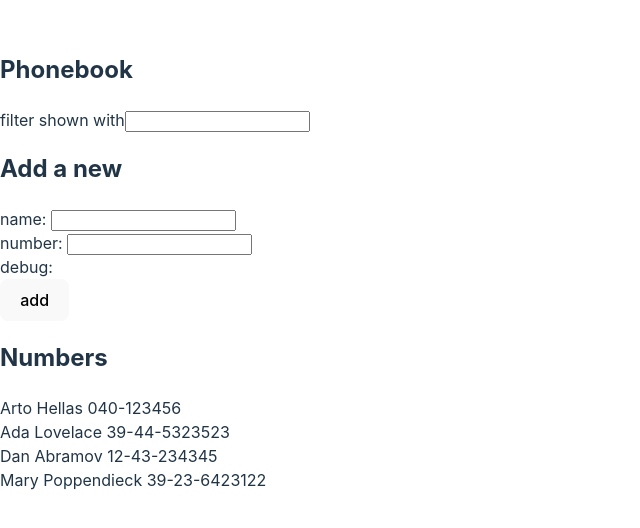
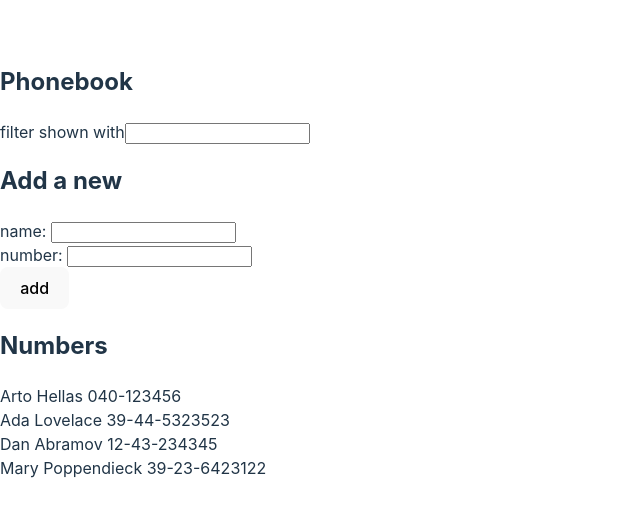
Before and after one commit to mankeli86/FullStackOpen23, a React (Vite) app in the folder osa2/puhelinluettelo/: page / in a window 1280 px wide. Shown: the part 138-666 px from the top of the page, without its empty margins (0-640 px from the left). Built offline with nearby package versions, Linux system fonts and the light colour scheme.

Commit message:
puhelinluettelo step5

```diff
--- a/osa2/puhelinluettelo/src/App.jsx
+++ b/osa2/puhelinluettelo/src/App.jsx
@@ -1,4 +1,34 @@
 import { useState } from 'react'
+
+const Filter = ({ search, handleSearch }) => {
+  return (
+    <div>
+      filter shown with<input value={search} onChange={handleSearch}/>
+    </div>
+  )
+}
+
+const PersonForm = ({ name, number, handleName, handleNumber, addNumber }) => {
+  return (
+    <form onSubmit={addNumber}>
+      <div>
+        name: <input value={name} onChange={handleName}/>
+      </div>
+      <div>
+        number: <input value={number} onChange={handleNumber}/>
+      </div>
+      <div>
+        <button type="submit">add</button>
+      </div>
+    </form>
+  )
+}
+
+const Persons = ({ persons }) => {
+  return (
+    persons.map(person => <div key={person.name}>{person.name} {person.number}</div>)
+  )
+}
 
 const App = () => {
   const [persons, setPersons] = useState([
@@ -47,24 +77,12 @@ const App = () => {
   return (
     <div>
       <h2>Phonebook</h2>
-      <div>
-        filter shown with<input value={nameSearch} onChange={handleSearchChange}/>
-      </div>
+      <Filter search={nameSearch} handleSearch={handleSearchChange}/>
       <h2>Add a new</h2>
-      <form onSubmit={addToPhonebook}>
-        <div>
-          name: <input value={newName} onChange={handleNameChange}/>
-        </div>
-        <div>
-          number: <input value={newNumber} onChange={handleNumberChange}/>
-        </div>
-        <div>debug: {newName} {newNumber}</div>
-        <div>
-          <button type="submit">add</button>
-        </div>
-      </form>
+      <PersonForm name={newName} number={newNumber} handleName={handleNameChange}
+        handleNumber={handleNumberChange} addNumber={addToPhonebook}/>
       <h2>Numbers</h2>
-      {filteredNames.map(person => <div key={person.name}>{person.name} {person.number}</div>)}
+      <Persons persons={filteredNames}/>
     </div>
   )
 
```
